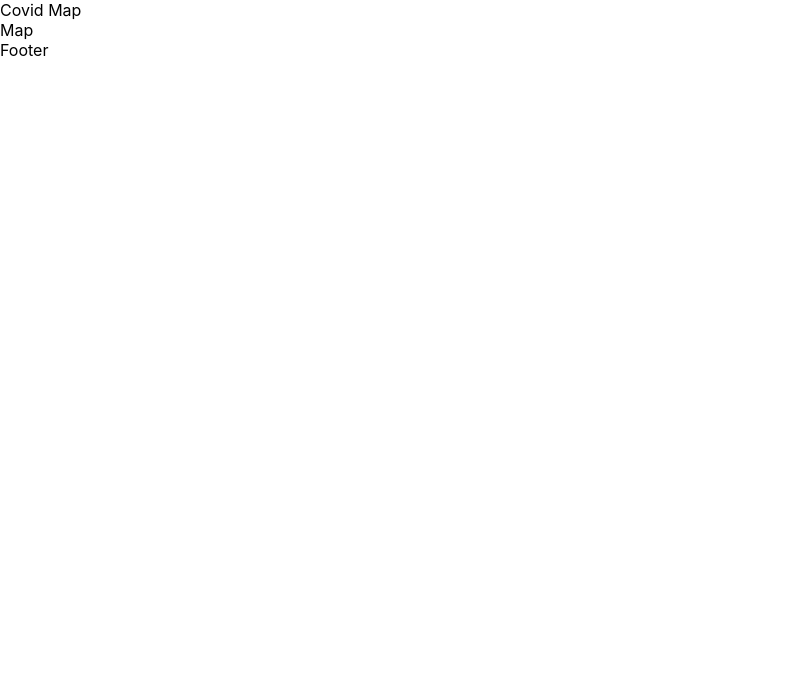
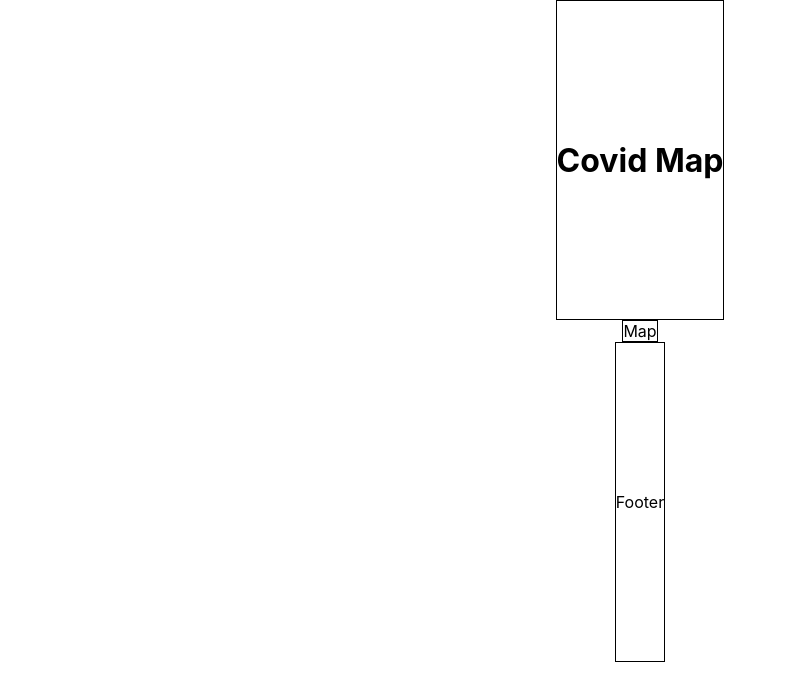
Before and after one commit to TZ-fn/CovidMap, a Next.js app: page / in a window 1280 px wide. Shown: the top 700 px of the page, without its empty margins (0-786 px from the left). Built offline with nearby package versions, Linux system fonts and the light colour scheme.

Commit message:
Add styled-components to the project
Add style files for the all main components, add styled-components to the project

```diff
--- a/components/Layout/Footer/Footer.tsx
+++ b/components/Layout/Footer/Footer.tsx
@@ -1,3 +1,5 @@
+import { StyledFooter } from './styles';
+
 export default function Footer() {
-  return <footer>Footer</footer>;
+  return <StyledFooter>Footer</StyledFooter>;
 }
--- /dev/null
+++ b/components/Layout/Footer/styles.tsx
@@ -0,0 +1,9 @@
+import styled from 'styled-components';
+
+export const StyledFooter = styled.footer`
+  display: flex;
+  flex-direction: column;
+  align-items: center;
+  justify-content: center;
+  height: 20rem;
+`;
--- a/components/Layout/Header/Header.tsx
+++ b/components/Layout/Header/Header.tsx
@@ -1,3 +1,9 @@
+import { StyledHeader } from './styles';
+
 export default function Header() {
-  return <header>Covid Map</header>;
+  return (
+    <StyledHeader>
+      <h1>Covid Map</h1>
+    </StyledHeader>
+  );
 }
--- /dev/null
+++ b/components/Layout/Header/styles.tsx
@@ -0,0 +1,9 @@
+import styled from 'styled-components';
+
+export const StyledHeader = styled.header`
+  display: flex;
+  flex-direction: column;
+  align-items: center;
+  justify-content: center;
+  height: 20rem;
+`;
--- a/components/Layout/Layout.tsx
+++ b/components/Layout/Layout.tsx
@@ -1,12 +1,13 @@
+import { StyledWrapper } from './styles';
 import Header from './Header/Header';
 import Footer from './Footer/Footer';
 
 export default function Layout({ children }) {
   return (
-    <>
+    <StyledWrapper>
       <Header />
       {children}
       <Footer />
-    </>
+    </StyledWrapper>
   );
 }
--- /dev/null
+++ b/components/Layout/styles.tsx
@@ -0,0 +1,12 @@
+import styled from 'styled-components';
+
+export const StyledWrapper = styled.div`
+  display: flex;
+  flex-direction: column;
+  align-items: center;
+  justify-content: center;
+
+  & > * {
+    border: 1px solid black;
+  }
+`;
--- a/package.json
+++ b/package.json
@@ -11,10 +11,12 @@
   "dependencies": {
     "next": "11.0.1",
     "react": "17.0.2",
-    "react-dom": "17.0.2"
+    "react-dom": "17.0.2",
+    "styled-components": "^5.3.0"
   },
   "devDependencies": {
     "@types/react": "^17.0.14",
+    "@types/styled-components": "^5.1.11",
     "@typescript-eslint/eslint-plugin": "^4.28.3",
     "@typescript-eslint/parser": "^4.28.3",
     "eslint": "^7.30.0",
```
Also changed, not shown: 1 other file (tests, documents, lock files or other folders).
